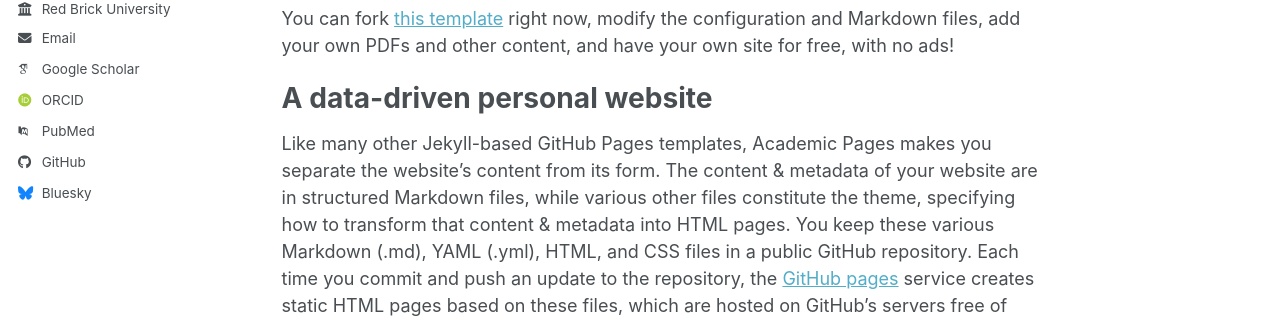
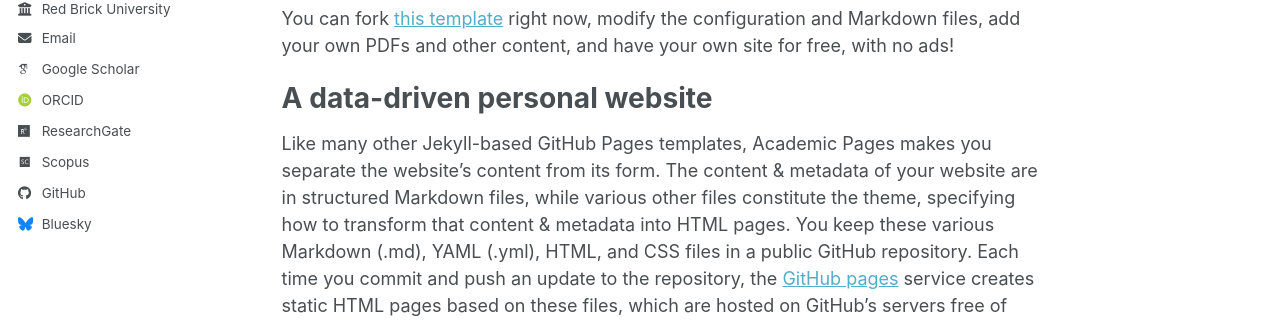
Before and after one commit to dengjie837-jpg/jiedeng.github.io, a Jekyll site: the page built from _pages/about.md, in a window 1280 px wide. Shown: the part 406-727 px from the top of the page. Built offline with Jekyll 4.4.1, drawn with Linux system fonts in a browser that asks for light colours; some web fonts are replaced; a script bundle is joined from its source files by our own code; library files that are not in the unit come from our copies; some of the changed lines change nothing that is shown.

Commit message:
Update _config.yml

```diff
--- a/_config.yml
+++ b/_config.yml
@@ -33,18 +33,18 @@
   email            : "none@example.org"
 
   # Academic websites
-  academia         : # URL
-  arxiv            : # URL - Update with the correct link to your profile
-  googlescholar    : "https://scholar.google.com/citations?user=PS_CX0AAAAAJ"
-  inspire-hep      : # URL
-  impactstory      : # URL
+  #academia         : # URL
+  #arxiv            : # URL - Update with the correct link to your profile
+  googlescholar    : "https://scholar.google.com/citations?user=Tbg8SusAAAAJ&hl=en"
+  #inspire-hep      : # URL
+  #impactstory      : # URL
   orcid            : "https://orcid.org/yourorcidurl"
-  semantic         : # URL
-  ssrn             : # URL
-  pubmed           : "https://www.ncbi.nlm.nih.gov/pubmed/?term=john+snow"
-  researchgate     : # URL
-  scopus           : # URL
-  zotero           : # URL
+  #semantic         : # URL
+  #ssrn             : # URL
+  #pubmed           : "https://www.ncbi.nlm.nih.gov/pubmed/?term=john+snow"
+  researchgate     : "https://www.researchgate.net/profile/Jie-Deng-22?ev=hdr_xprf"
+  scopus           : "https://orcid.org/my-orcid?orcid=0000-0001-9531-8908"
+  #zotero           : # URL
 
 
   # Repositories and software development
```
